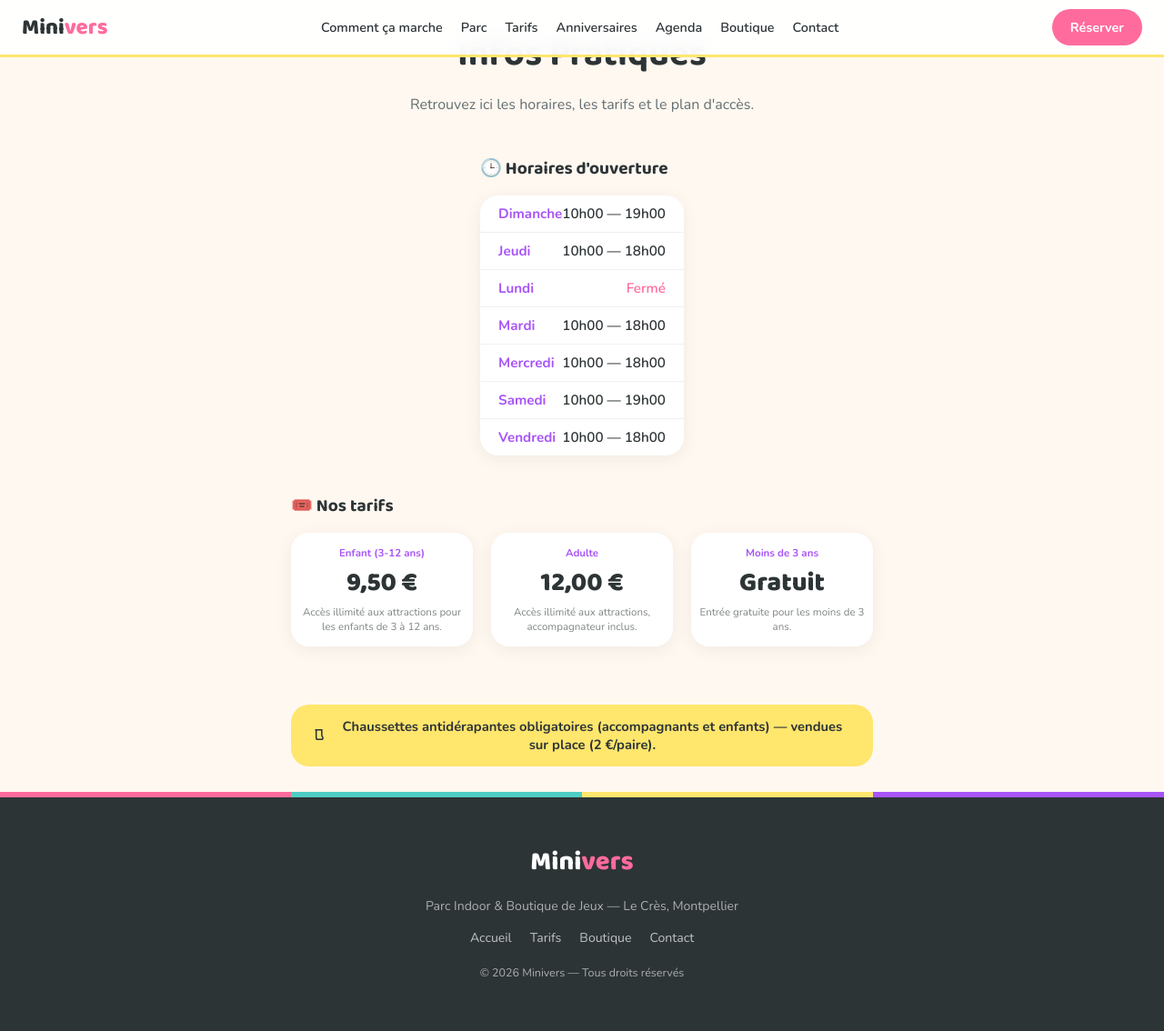
After one commit to Binair-Dev/Minivers, a Django app: page /infos-pratiques/ in a window 1280 px wide. The commit adds this page. Shown: the whole page at 91% size. Run offline with Django 4.2, Linux system fonts and the light colour scheme; data comes from the database, SQL or seed files in the repository.

Commit message:
feat(main): vue + template infos pratiques (horaires/tarifs) depuis les modèles
- vue infos_pratiques : horaires, tarifs et page éditoriale « infos-pratiques »
- template main/infos_pratiques.html héritant de base.html (nav + footer)
- url /infos-pratiques/ (name=infos_pratiques) + lien dans la nav de l'accueil
- cas vide : messages propres quand il n'y a ni horaires ni tarifs
- styles dédiés (.infos-block, .horaires-table, .empty-msg) dans main.css

```diff
--- a/main/urls.py
+++ b/main/urls.py
@@ -5,4 +5,5 @@ app_name = "main"
 
 urlpatterns = [
     path("", views.home, name="home"),
+    path("infos-pratiques/", views.infos_pratiques, name="infos_pratiques"),
 ]
--- a/main/views.py
+++ b/main/views.py
@@ -1,5 +1,32 @@
+"""Vues du site vitrine Minivers."""
+
 from django.shortcuts import render
+
+from .models import Horaire, Page, Tarif
 
 
 def home(request):
     return render(request, "main/home.html")
+
+
+def infos_pratiques(request):
+    """Page « Infos pratiques » : horaires d'ouverture et tarifs.
+
+    Toutes les données proviennent des modèles (éditables via l'admin) ;
+    une page vide affiche un message propre au lieu de planter.
+    """
+    horaires = Horaire.objects.all()
+    tarifs = Tarif.objects.all()
+    page = Page.objects.filter(slug="infos-pratiques", publiee=True).first()
+
+    return render(
+        request,
+        "main/infos_pratiques.html",
+        {
+            "page": page,
+            "horaires": horaires,
+            "tarifs": tarifs,
+            "has_horaires": horaires.exists(),
+            "has_tarifs": tarifs.exists(),
+        },
+    )
--- a/static/css/main.css
+++ b/static/css/main.css
@@ -259,3 +259,16 @@ footer p{opacity:.6;margin-bottom:8px;font-size:.88rem}
 .insta-grid{display:grid;grid-template-columns:repeat(auto-fit,minmax(160px,1fr));gap:12px;max-width:1100px;margin:20px auto 0;padding:0 20px}
 .insta-grid a{transition:transform .2s}
 .insta-grid a:hover{transform:scale(1.05)}
+
+
+
+/* ==== INFOS PRATIQUES (page dédiée) ==== */
+.infos-block{max-width:640px;margin:0 auto 40px;text-align:left}
+.infos-h3{font-size:1.2rem;margin-bottom:14px;font-family:var(--fh)}
+.horaires-table{background:#fff;border-radius:var(--r);box-shadow:0 4px 20px rgba(0,0,0,.06);overflow:hidden}
+.horaire-row{display:flex;justify-content:space-between;padding:10px 20px;font-size:.95rem}
+.horaire-row+.horaire-row{border-top:1px solid #f0f0f0}
+.horaire-jour{font-weight:700;color:var(--violet)}
+.horaire-heures{font-weight:600}
+.horaire-heures.ferme{color:var(--rose)}
+.empty-msg{text-align:center;color:#636E72;background:#fff;border-radius:var(--r);padding:24px;box-shadow:0 4px 20px rgba(0,0,0,.06)}
--- a/templates/main/home.html
+++ b/templates/main/home.html
@@ -18,6 +18,7 @@
 <li><a href="#evenements">Agenda</a></li>
 <li><a href="#boutique">Boutique</a></li>
 <li><a href="#contact">Contact</a></li>
+<li><a href="{% url 'main:infos_pratiques' %}">Infos pratiques</a></li>
 </ul>
 <div class="nav-right">
 <button class="btn-cart" onclick="toggleCart()">
--- /dev/null
+++ b/templates/main/infos_pratiques.html
@@ -0,0 +1,89 @@
+{% extends 'base.html' %}
+{% load static %}
+
+{% block title %}Infos pratiques — Minivers{% endblock %}
+
+{% block content %}
+
+<!-- NAV -->
+<nav>
+<a href="/" class="logo">Mini<span>vers</span></a>
+<ul>
+<li><a href="/#comment">Comment ça marche</a></li>
+<li><a href="/#activites">Parc</a></li>
+<li><a href="/#tarifs">Tarifs</a></li>
+<li><a href="/#anniversaires">Anniversaires</a></li>
+<li><a href="/#evenements">Agenda</a></li>
+<li><a href="/#boutique">Boutique</a></li>
+<li><a href="/#contact">Contact</a></li>
+</ul>
+<div class="nav-right">
+<a href="/#tarifs" class="btn-resa" style="text-decoration:none">Réserver</a>
+</div>
+</nav>
+
+<!-- INFOS PRATIQUES -->
+<section class="section full-sec" id="infos-pratiques">
+<h2 class="stitle">Infos Pratiques</h2>
+<p class="stitle-sub">{% if page %}{{ page.contenu }}{% else %}Tout ce qu'il faut savoir avant votre venue.{% endif %}</p>
+
+<!-- HORAIRES -->
+<div class="infos-block">
+<h3 class="infos-h3">🕒 Horaires d'ouverture</h3>
+{% if has_horaires %}
+<div class="horaires-table">
+{% for horaire in horaires %}
+<div class="horaire-row">
+<span class="horaire-jour">{{ horaire.get_jour_display }}</span>
+{% if horaire.fermeture_exceptionnelle %}
+<span class="horaire-heures ferme">Fermé</span>
+{% elif horaire.ouverture and horaire.fermeture %}
+<span class="horaire-heures">{{ horaire.ouverture|time:"H\\hi" }} — {{ horaire.fermeture|time:"H\\hi" }}</span>
+{% else %}
+<span class="horaire-heures ferme">Fermé</span>
+{% endif %}
+</div>
+{% endfor %}
+</div>
+{% else %}
+<p class="empty-msg">Les horaires d'ouverture ne sont pas encore disponibles. Revenez bientôt !</p>
+{% endif %}
+</div>
+
+<!-- TARIFS -->
+<div class="infos-block">
+<h3 class="infos-h3">🎟️ Nos tarifs</h3>
+{% if has_tarifs %}
+<div class="pricing">
+{% for tarif in tarifs %}
+<div class="pcard">
+<div class="plabel">{{ tarif.nom }}</div>
+<div class="pval">{% if tarif.prix == 0 %}Gratuit{% else %}{{ tarif.prix|floatformat:2 }} €{% endif %}</div>
+{% if tarif.description %}<div class="pdesc">{{ tarif.description }}</div>{% endif %}
+</div>
+{% endfor %}
+</div>
+{% else %}
+<p class="empty-msg">La grille tarifaire n'est pas encore disponible. Revenez bientôt !</p>
+{% endif %}
+</div>
+
+<div class="notice" style="margin-top:24px;max-width:640px;margin-left:auto;margin-right:auto">
+<svg width="18" height="18" viewBox="0 0 24 24" fill="none" stroke="#2D3436" stroke-width="2.5"><path d="M4 2h12v10l2 4a3 3 0 01-3 3H9a3 3 0 01-3-3V2z"/></svg>
+Chaussettes antidérapantes obligatoires (accompagnants et enfants) — vendues sur place (2 €/paire).
+</div>
+</section>
+
+<div class="color-bar"><span style="background:var(--rose)"></span><span style="background:var(--turquoise)"></span><span style="background:var(--jaune)"></span><span style="background:var(--violet)"></span></div>
+
+<!-- FOOTER -->
+<footer>
+<div style="margin-bottom:16px"><a href="/" class="logo" style="font-size:1.8rem;color:#fff">Mini<span>vers</span></a></div>
+<p>Parc Indoor & Boutique de Jeux — Le Crès, Montpellier</p>
+<div class="flink">
+<a href="/">Accueil</a><a href="/#tarifs">Tarifs</a><a href="/#boutique">Boutique</a><a href="/#contact">Contact</a>
+</div>
+<p style="margin-top:20px;font-size:.78rem">&copy; 2026 Minivers — Tous droits réservés</p>
+</footer>
+
+{% endblock %}
```
